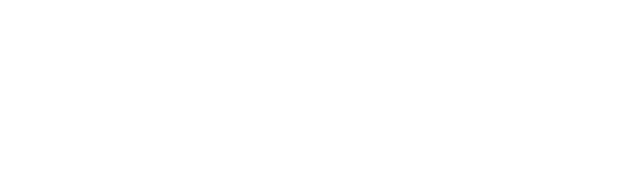
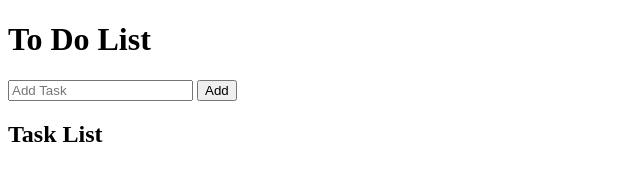
Before and after one commit to denvilse1/javascriptprojects, a plain HTML site: page todo_list/index.html in a window 1280 px wide. Shown: the whole page, without its empty margins (0-640 px from the left). Drawn offline with Linux system fonts and the light colour scheme.

Commit message:
todo list

```diff
--- a/todo_list/index.html
+++ b/todo_list/index.html
@@ -7,6 +7,26 @@
     <title>TODO LIST</title>
   </head>
   <body>
+    <div id="todo-container">
+      <div id="header">
+        <h1>To Do List</h1>
+      </div>
+      <div id="todo-form">
+        <input
+          type="text"
+          class="input-item"
+          name="input_box"
+          id="input-box"
+          placeholder="Add Task"
+        />
+        <!-- Add button -->
+        <button id="input-button" onclick="addTask()">Add</button>
+        <!-- task list -->
+        <h2>Task List</h2>
+        <ul id="list-container"></ul>
+      </div>
+    </div>
+    <!-- script -->
     <script src="script.js"></script>
   </body>
 </html>
```
